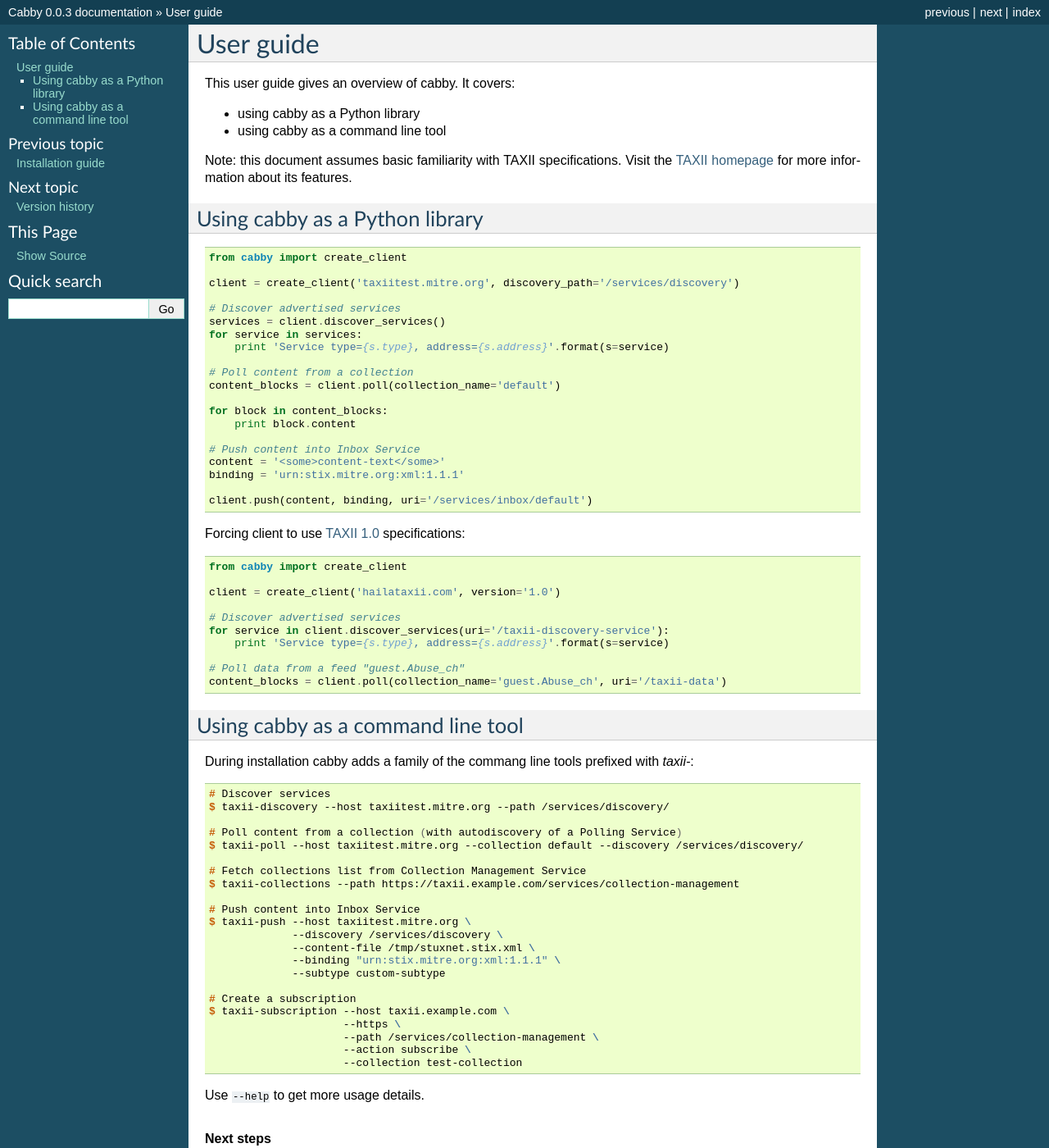
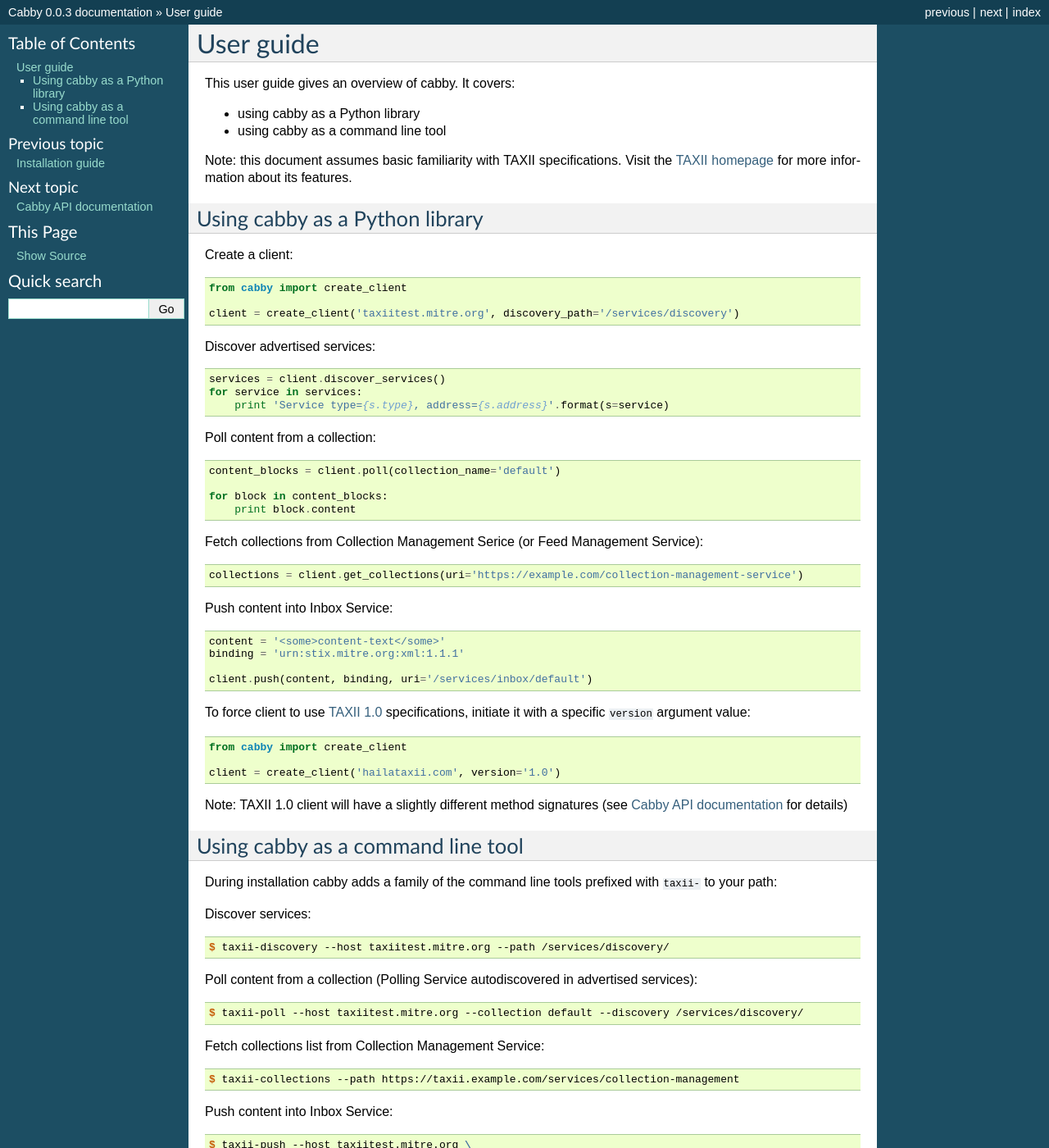
Before and after one commit to eclecticiq/cabby, a Sphinx documentation site: the page built from docs/user.rst, in a window 1280 px wide and 1400 px high. Shown: the whole window at 82% size. Built offline with Sphinx 7.4.7, drawn with Linux system fonts in a browser that asks for light colours; some of the changed text lies outside the part shown.

Commit message:
fixing docs and formatting

```diff
--- a/docs/user.rst
+++ b/docs/user.rst
@@ -16,69 +16,74 @@
 Using cabby as a Python library
 ===============================
 
-.. code-block:: python
+Create a client::
 
   from cabby import create_client
 
   client = create_client('taxiitest.mitre.org', discovery_path='/services/discovery')
 
-  # Discover advertised services
+Discover advertised services::
+
   services = client.discover_services()
   for service in services:
       print 'Service type={s.type}, address={s.address}'.format(s=service)
 
-  # Poll content from a collection
+Poll content from a collection::
+
   content_blocks = client.poll(collection_name='default')
 
   for block in content_blocks:
       print block.content
 
-  # Push content into Inbox Service
+Fetch collections from Collection Management Serice (or Feed Management Service)::
+
+  collections = client.get_collections(uri='https://example.com/collection-management-service')
+
+Push content into Inbox Service::
+
   content = '<some>content-text</some>'
   binding = 'urn:stix.mitre.org:xml:1.1.1'
 
   client.push(content, binding, uri='/services/inbox/default')
 
-Forcing client to use `TAXII 1.0 <taxii.mitre.org/specifications/version1.0/TAXII_Services_Specification.pdf>`_ specifications:
-
-.. code-block:: python
+To force client to use `TAXII 1.0 <taxii.mitre.org/specifications/version1.0/TAXII_Services_Specification.pdf>`_ specifications, initiate it with a specific ``version`` argument value::
 
   from cabby import create_client
 
   client = create_client('hailataxii.com', version='1.0')
 
-  # Discover advertised services
-  for service in client.discover_services(uri='/taxii-discovery-service'):
-      print 'Service type={s.type}, address={s.address}'.format(s=service)
-
-  # Poll data from a feed "guest.Abuse_ch"
-  content_blocks = client.poll(collection_name='guest.Abuse_ch', uri='/taxii-data')
+Note: TAXII 1.0 client will have a slightly different method signatures (see :doc:`Cabby API documentation<api>` for details)
 
 
 Using cabby as a command line tool
 ==================================
 
-During installation cabby adds a family of the commang line tools prefixed with `taxii-`:
+During installation cabby adds a family of the command line tools prefixed with ``taxii-`` to your path:
 
-.. code-block:: console
+.. highlight:: console
 
-  # Discover services
+Discover services::
+
   $ taxii-discovery --host taxiitest.mitre.org --path /services/discovery/
 
-  # Poll content from a collection (with autodiscovery of a Polling Service)
+Poll content from a collection (Polling Service autodiscovered in advertised services)::
+
   $ taxii-poll --host taxiitest.mitre.org --collection default --discovery /services/discovery/
 
-  # Fetch collections list from Collection Management Service
+Fetch collections list from Collection Management Service::
+
   $ taxii-collections --path https://taxii.example.com/services/collection-management
 
-  # Push content into Inbox Service
+Push content into Inbox Service::
+
   $ taxii-push --host taxiitest.mitre.org \
                --discovery /services/discovery \
                --content-file /tmp/stuxnet.stix.xml \
                --binding "urn:stix.mitre.org:xml:1.1.1" \
                --subtype custom-subtype
 
-  # Create a subscription
+Create a subscription::
+
   $ taxii-subscription --host taxii.example.com \
                        --https \
                        --path /services/collection-management \
@@ -90,6 +95,6 @@
 
 .. rubric:: Next steps
 
-The user guide should be enough to get you started with cabby.
+See :doc:`Cabby API documentation<api>`.
 
 .. vim: set spell spelllang=en:
```
Also changed, not shown: docs/api.rst (renamed from docs/cabby.rst, +5 -27 lines), docs/cabby.cli.rst (deleted, +0 -62 lines), docs/developer.rst (+4 -5 lines), docs/index.rst (+8 -8 lines), docs/installation.rst (+3 -5 lines), docs/modules.rst (deleted, +0 -8 lines).
